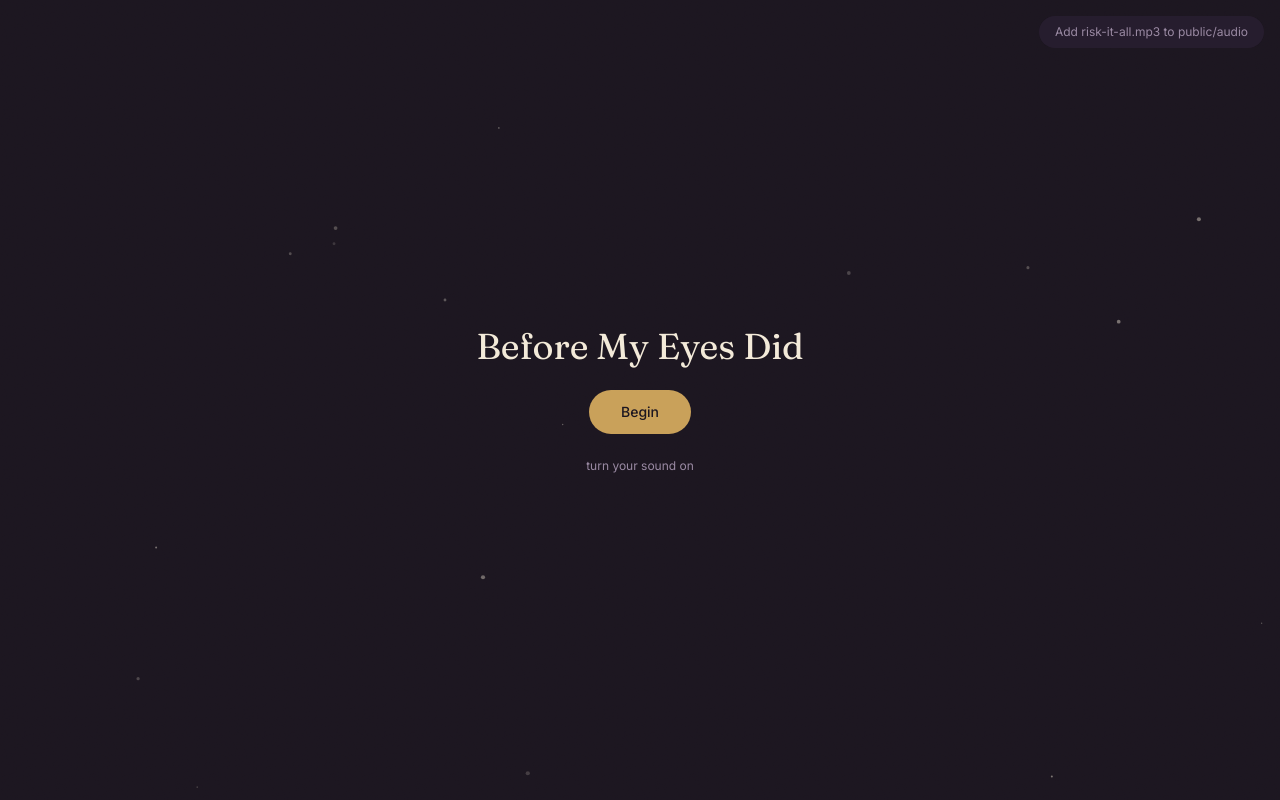
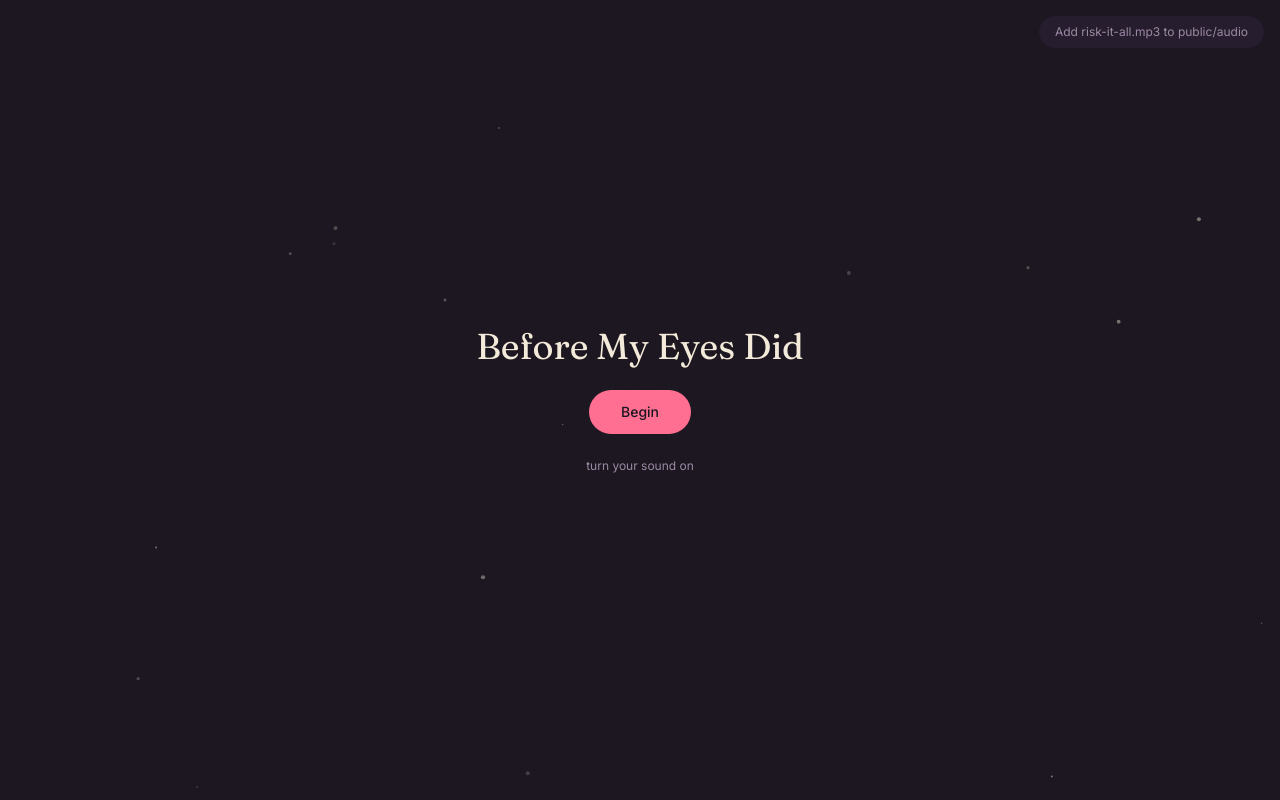
Before and after one commit to AliSabah22/my_fav_girl, a Next.js app: page / in a window 1280 px wide. Built offline with nearby package versions, Linux system fonts and the light colour scheme.

Commit message:
Recolor gold/rose tokens to pink palette, add shared ease constant and breathe keyframe

```diff
--- a/app/globals.css
+++ b/app/globals.css
@@ -8,9 +8,19 @@
   --panel: #2a2032;
   --line: #3a2e44;
   --cream: #f3ead9;
-  --gold: #c9a15a;
-  --rose: #d98a82;
+  --gold: #ff6f91;
+  --rose: #ff8fab;
   --muted: #9a8aa3;
+}
+
+@keyframes breathe {
+  0%, 100% { opacity: 0.7; transform: scale(1); }
+  50%      { opacity: 1;   transform: scale(1.05); }
+}
+
+:focus-visible {
+  outline: 2px solid var(--rose);
+  outline-offset: 2px;
 }
 
 html,
--- /dev/null
+++ b/app/lib/motion.ts
@@ -0,0 +1 @@
+export const signatureEase = [0.16, 1, 0.3, 1] as const;
--- a/tailwind.config.ts
+++ b/tailwind.config.ts
@@ -10,8 +10,8 @@ const config: Config = {
         panel: "#2a2032",
         line: "#3a2e44",
         cream: "#f3ead9",
-        gold: "#c9a15a",
-        rose: "#d98a82",
+        gold: "#ff6f91",
+        rose: "#ff8fab",
         muted: "#9a8aa3",
       },
       fontFamily: {
```
